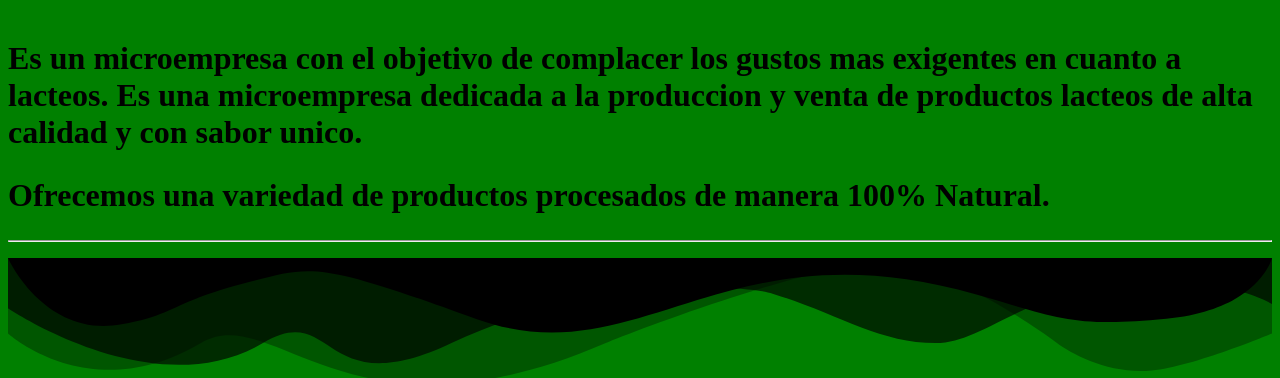
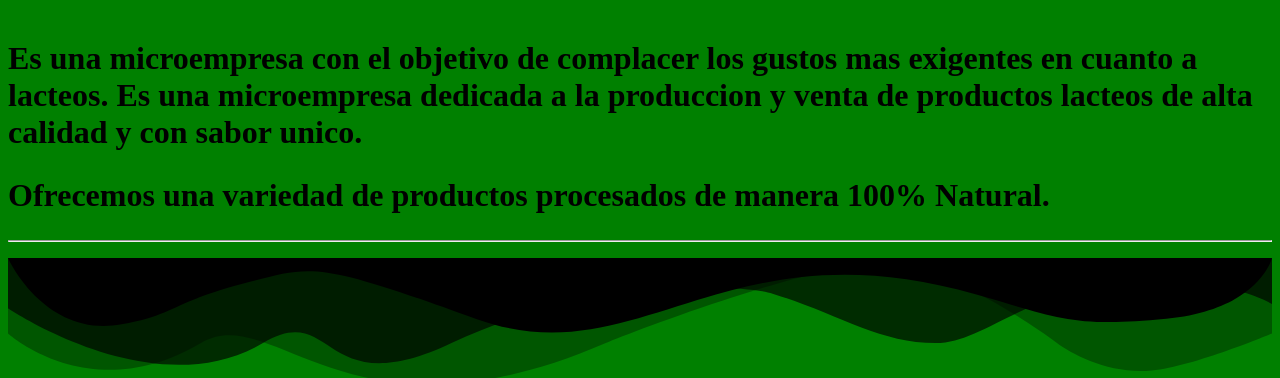
Before and after one commit to lacteospatepluma/LacteosPatepluma, a plain HTML site: page index.html in a window 1280 px wide. Shown: the part 719-1097 px from the top of the page. Drawn offline with Linux system fonts and the light colour scheme.

Commit message:
Update index.html

```diff
--- a/index.html
+++ b/index.html
@@ -58,7 +58,7 @@
 
  <h1><center><H1>Lacteos Patepluma.<H1></center>
 
- <p><H1>Es un microempresa con el objetivo de complacer los gustos mas  exigentes
+ <p><H1>Es una microempresa con el objetivo de complacer los gustos mas exigentes
  en cuanto a lacteos.
  Es una microempresa dedicada a la produccion y venta de
  productos lacteos de alta calidad y con sabor unico.</p>
```
